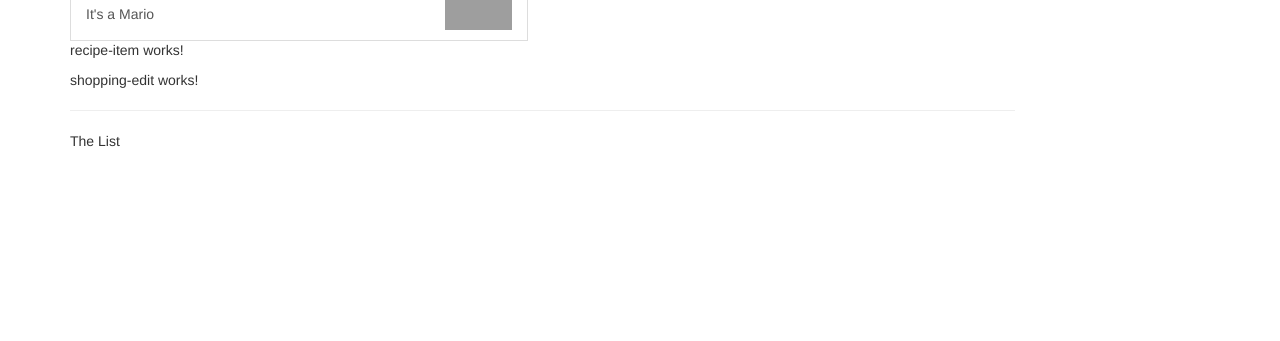
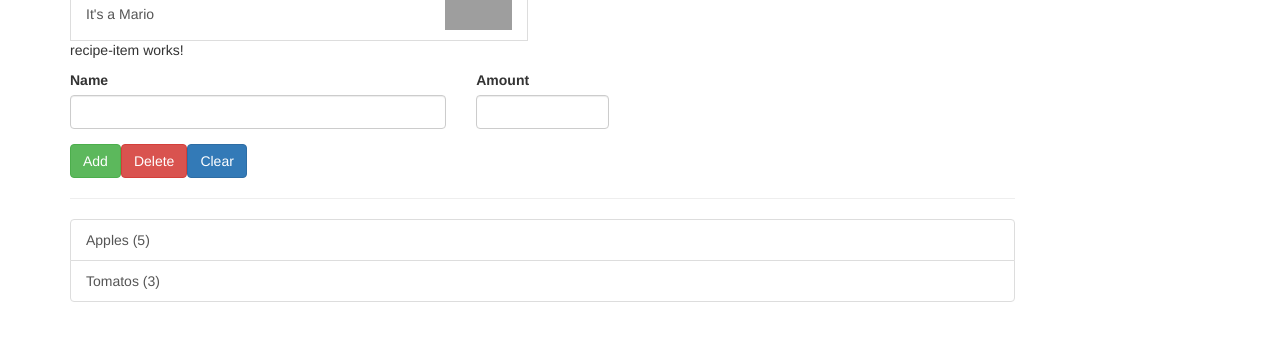
Before and after one commit to Martin-Pozniak/shopping-list-app, an Angular app: page / in a window 1280 px wide. Shown: the part 249-590 px from the top of the page. Built offline with nearby package versions, Linux system fonts and the light colour scheme; grey boxes are pictures that could not be loaded.

Commit message:
Added shopping list edit component structure

```diff
--- /dev/null
+++ b/src/app/shared/ingredient.model.ts
@@ -0,0 +1,14 @@
+
+export class Ingredient {
+
+  public name: string;
+  public amount: number;
+
+  constructor(name:string, amount: number) {
+
+    this.name = name;
+    this.amount = amount;
+
+  }
+
+}
--- a/src/app/shopping-list/shopping-edit/shopping-edit.component.html
+++ b/src/app/shopping-list/shopping-edit/shopping-edit.component.html
@@ -1 +1,23 @@
-<p>shopping-edit works!</p>
+<div class="row">
+  <div class="col-xs-12">
+    <form class="">
+      <div class="row">
+        <div class="col-sm-5 form-group">
+          <label for="name">Name</label>
+          <input type="text" id="name" class="form-control" />
+        </div>
+        <div class="col-sm-2 form-group">
+          <label for="amount">Amount</label>
+          <input type="number" id="amount" class="form-control" />
+        </div>
+      </div>
+      <div class="row">
+        <div class="col-xs-12">
+          <button class="btn btn-success" type="submit">Add</button>
+          <button class="btn btn-danger" type="button">Delete</button>
+          <button class="btn btn-primary" type="button">Clear</button>
+        </div>
+      </div>
+    </form>
+  </div>
+</div>
--- a/src/app/shopping-list/shopping-list.component.html
+++ b/src/app/shopping-list/shopping-list.component.html
@@ -2,6 +2,8 @@
   <div class="col-xs-10">
     <app-shopping-edit></app-shopping-edit>
     <hr>
-    <p>The List</p>
+    <ul class="list-group">
+      <a style="cursor:pointer" class="list-group-item" *ngFor="let ingredient of ingredients">{{ingredient.name}} ({{ingredient.amount}})</a>
+    </ul>
   </div>
 </div>
--- a/src/app/shopping-list/shopping-list.component.ts
+++ b/src/app/shopping-list/shopping-list.component.ts
@@ -1,4 +1,5 @@
 import { Component, OnInit } from '@angular/core';
+import {Ingredient} from '../shared/ingredient.model';
 
 @Component({
   selector: 'app-shopping-list',
@@ -7,6 +8,11 @@
 })
 export class ShoppingListComponent implements OnInit {
 
+  ingredients: Ingredient[] = [
+    new Ingredient('Apples', 5),
+    new Ingredient('Tomatos', 3)
+  ];
+
   constructor() { }
 
   ngOnInit() {
```
Also changed, not shown: 1 other file (tests, documents, lock files or other folders).
